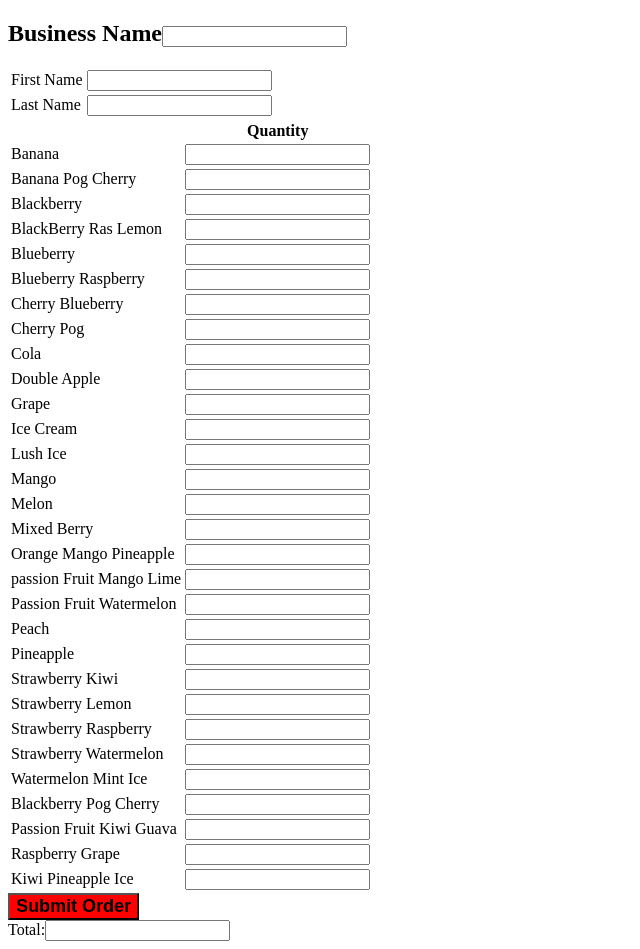
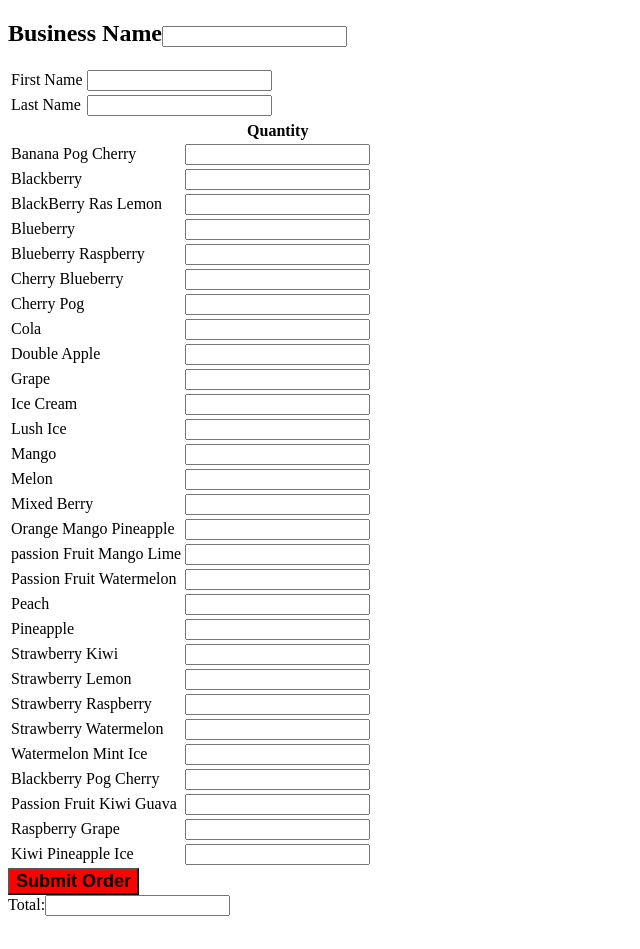
Before and after one commit to techofuture00/3500_Bar, a plain HTML site: page index.html in a window 1280 px wide. Shown: the whole page, without its empty margins (0-640 px from the left). After the commit the page ends 924 px from the top, so only its background shows below. Drawn offline with Linux system fonts and the light colour scheme.

Commit message:
Update index.html

```diff
--- a/index.html
+++ b/index.html
@@ -26,9 +26,7 @@
 		<th></th>
 		<th>Quantity</th>
 	</tr>
-    <tr><td align="left">Banana </th><th><input type="text" name="entry.1955678399"></th></tr>
-
-    <tr><td align="left">Banana Pog Cherry </th><th><input type="text" name="entry.638972372"></th></tr>
+    <tr><td align="left">Banana Pog Cherry </th><th><input type="text" name="entry. 1955678399"></th></tr>
 
     <tr><td align="left">Blackberry</th><th><input type="text" name="entry.522163855"></th></tr>
 
@@ -43,39 +41,39 @@
 	<tr><td align="left">Cherry Pog </th><th><input type="text" name="entry.1078846623"></th></tr>
 
 
-    <tr><td align="left">Cola</th><th> <input type="text" name="entry.1208328045"> </th></tr>
+    <tr><td align="left">Cola</th><th> <input type="text" name="entry. 909030509"> </th></tr>
 
-   <tr><td align="left">Double Apple</th><th> <input type="text" name="entry.909030509"> </th></tr>
+   <tr><td align="left">Double Apple</th><th> <input type="text" name="entry. 1511463773"> </th></tr>
 
-   <tr><td align="left">Grape</th><th> <input type="text" name="entry.1364328216"> </th></tr>
+   <tr><td align="left">Grape</th><th> <input type="text" name="entry. 1675188109"> </th></tr>
 
-   <tr><td align="left">Ice Cream </th><th> <input type="text" name="entry.525755243"> </th></tr>
+   <tr><td align="left">Ice Cream </th><th> <input type="text" name="entry. 1687184356"> </th></tr>
 
-   <tr><td align="left">Lush Ice</th><th> <input type="text" name="entry.1511463773"> </th></tr>
+   <tr><td align="left">Lush Ice</th><th> <input type="text" name="entry. 1784683867"> </th></tr>
 
-   <tr><td align="left">Mango</th><th> <input type="text" name="entry.1589168877"> </th></tr>
+   <tr><td align="left">Mango</th><th> <input type="text" name="entry. 1364328216"> </th></tr>
 
-   <tr><td align="left">Melon</th><th> <input type="text" name="entry.503109065"> </th></tr>
+   <tr><td align="left">Melon</th><th> <input type="text" name="entry. 2014905672"> </th></tr>
 
-   <tr><td align="left">Mixed Berry</th><th> <input type="text" name="entry.1784683867"> </th></tr>
+   <tr><td align="left">Mixed Berry</th><th> <input type="text" name="entry. 39707737"> </th></tr>
 
-   <tr><td align="left">Orange Mango Pineapple</th><th> <input type="text" name="entry.515495405"> </th></tr>
+   <tr><td align="left">Orange Mango Pineapple</th><th> <input type="text" name="entry. 1029940244"> </th></tr>
 
-   <tr><td align="left">passion Fruit Mango Lime</th><th> <input type="text" name="entry.2014905672"> </th></tr>
+   <tr><td align="left">passion Fruit Mango Lime</th><th> <input type="text" name="entry. 1658658659"> </th></tr>
 
-   <tr><td align="left">Passion Fruit Watermelon</th><th> <input type="text" name="entry.39707737"> </th></tr>
+   <tr><td align="left">Passion Fruit Watermelon</th><th> <input type="text" name="entry. 1774624480"> </th></tr>
 
-   <tr><td align="left">Peach</th><th> <input type="text" name="entry.1029940244"> </th></tr>
+   <tr><td align="left">Peach</th><th> <input type="text" name="entry. 1687184356"> </th></tr>
 
-   <tr><td align="left">Pineapple</th><th> <input type="text" name="entry.1658658659"> </th></tr>
+   <tr><td align="left">Pineapple</th><th> <input type="text" name="entry. 1675188109"> </th></tr>
 
-   <tr><td align="left">Strawberry Kiwi</th><th> <input type="text" name="entry.1774624480"> </th></tr>
+   <tr><td align="left">Strawberry Kiwi</th><th> <input type="text" name="entry. 1560623073"> </th></tr>
 
-   <tr><td align="left">Strawberry Lemon</th><th> <input type="text" name="entry.1687184356"> </th></tr>
+   <tr><td align="left">Strawberry Lemon</th><th> <input type="text" name="entry. 1029940244"> </th></tr>
 
-   <tr><td align="left">Strawberry Raspberry</th><th> <input type="text" name="entry.1675188109"> </th></tr>
+   <tr><td align="left">Strawberry Raspberry</th><th> <input type="text" name="entry. 1364328216"> </th></tr>
 
-   <tr><td align="left">Strawberry Watermelon</td><th> <input type="text" name="entry.1560623073"> </th></tr>
+   <tr><td align="left">Strawberry Watermelon</td><th> <input type="text" name="entry. 1208328045"> </th></tr>
 
 
 
```
